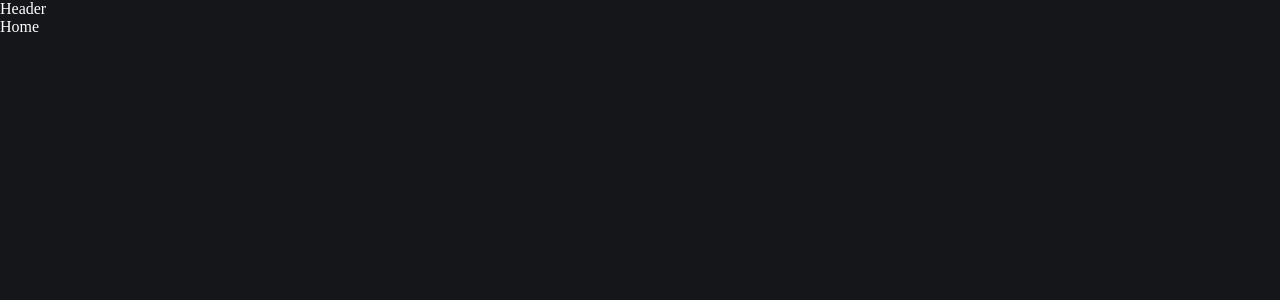
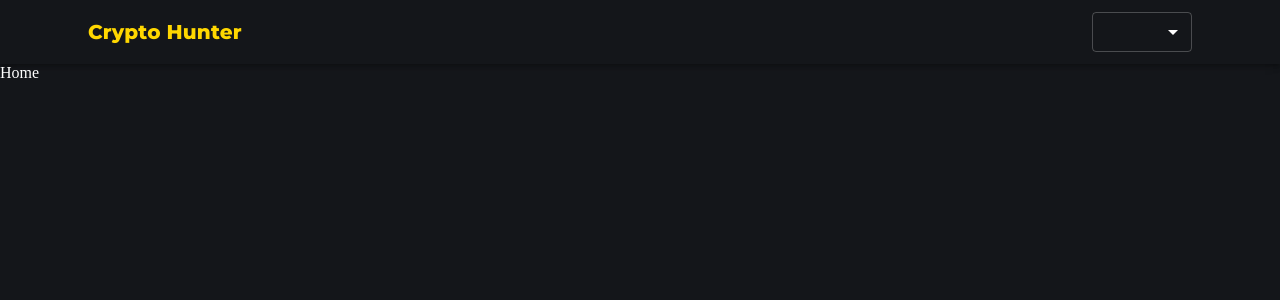
Before and after one commit to dimitarsabev00/Crypto-World-App, a React (Vite) app: page / in a window 1280 px wide. Shown: the top 300 px of the page. Built offline with nearby package versions, Linux system fonts and the light colour scheme.

Commit message:
Added Header

```diff
--- a/src/components/Header.jsx
+++ b/src/components/Header.jsx
@@ -1,5 +1,56 @@
-const Header = () => {
-  return <div>Header</div>;
-};
+import {
+  AppBar,
+  Container,
+  createTheme,
+  MenuItem,
+  Select,
+  ThemeProvider,
+  Toolbar,
+  Typography,
+} from "@mui/material";
+import { useNavigate } from "react-router";
+
+function Header() {
+  const navigate = useNavigate();
+  const darkTheme = createTheme({
+    palette: {
+      mode: "dark",
+    },
+  });
+  return (
+    <ThemeProvider theme={darkTheme}>
+      <AppBar color="transparent" position="static">
+        <Container>
+          <Toolbar>
+            <Typography
+              onClick={() => navigate(`/`)}
+              variant="h6"
+              sx={{
+                flex: 1,
+                color: "gold",
+                fontFamily: "Montserrat",
+                fontWeight: "bold",
+                cursor: "pointer",
+              }}
+            >
+              Crypto Hunter
+            </Typography>
+            <Select
+              variant="outlined"
+              sx={{
+                width: 100,
+                height: 40,
+                marginLeft: 15,
+              }}
+            >
+              <MenuItem value={"USD"}>USD</MenuItem>
+              <MenuItem value={"EURO"}>EURO</MenuItem>
+            </Select>
+          </Toolbar>
+        </Container>
+      </AppBar>
+    </ThemeProvider>
+  );
+}
 
 export default Header;
```
